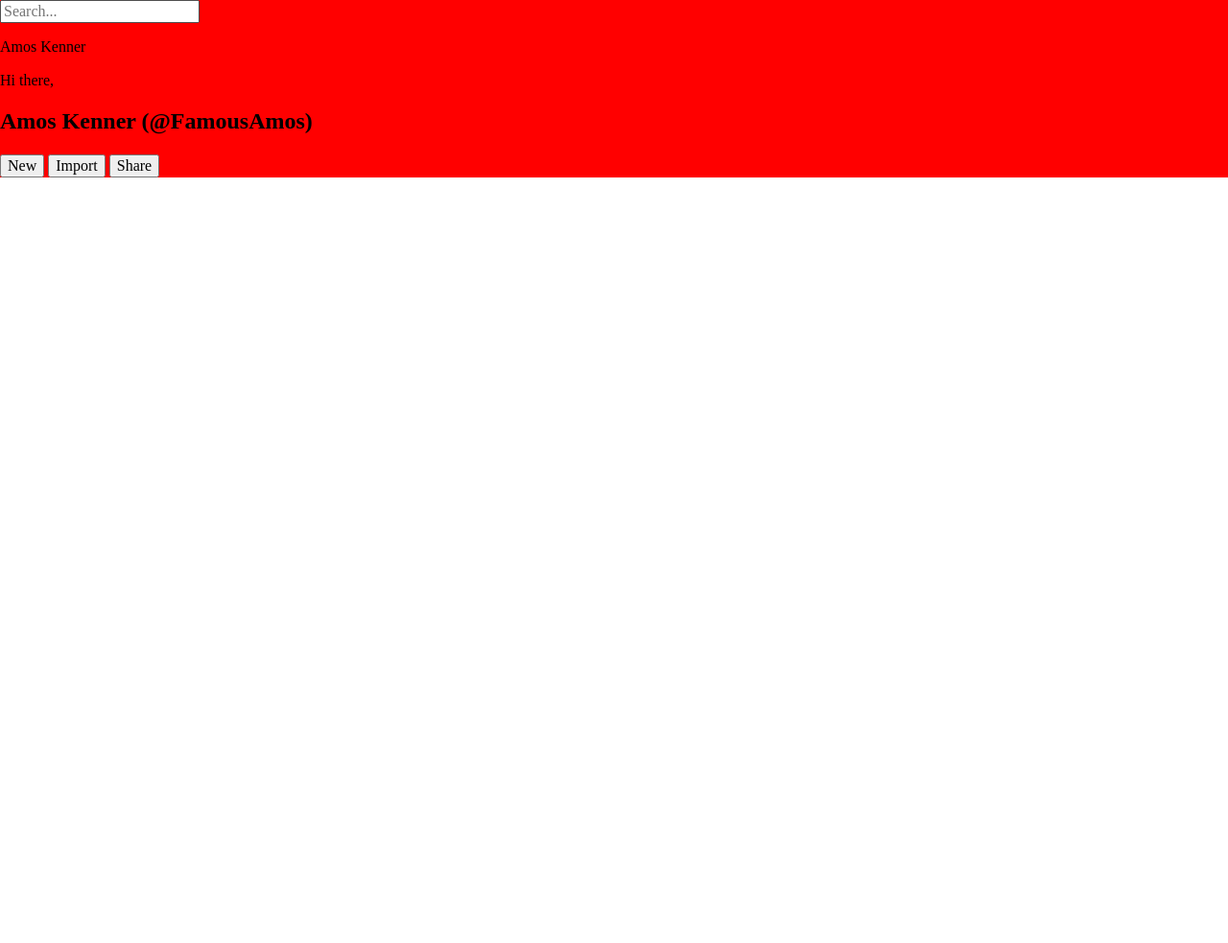
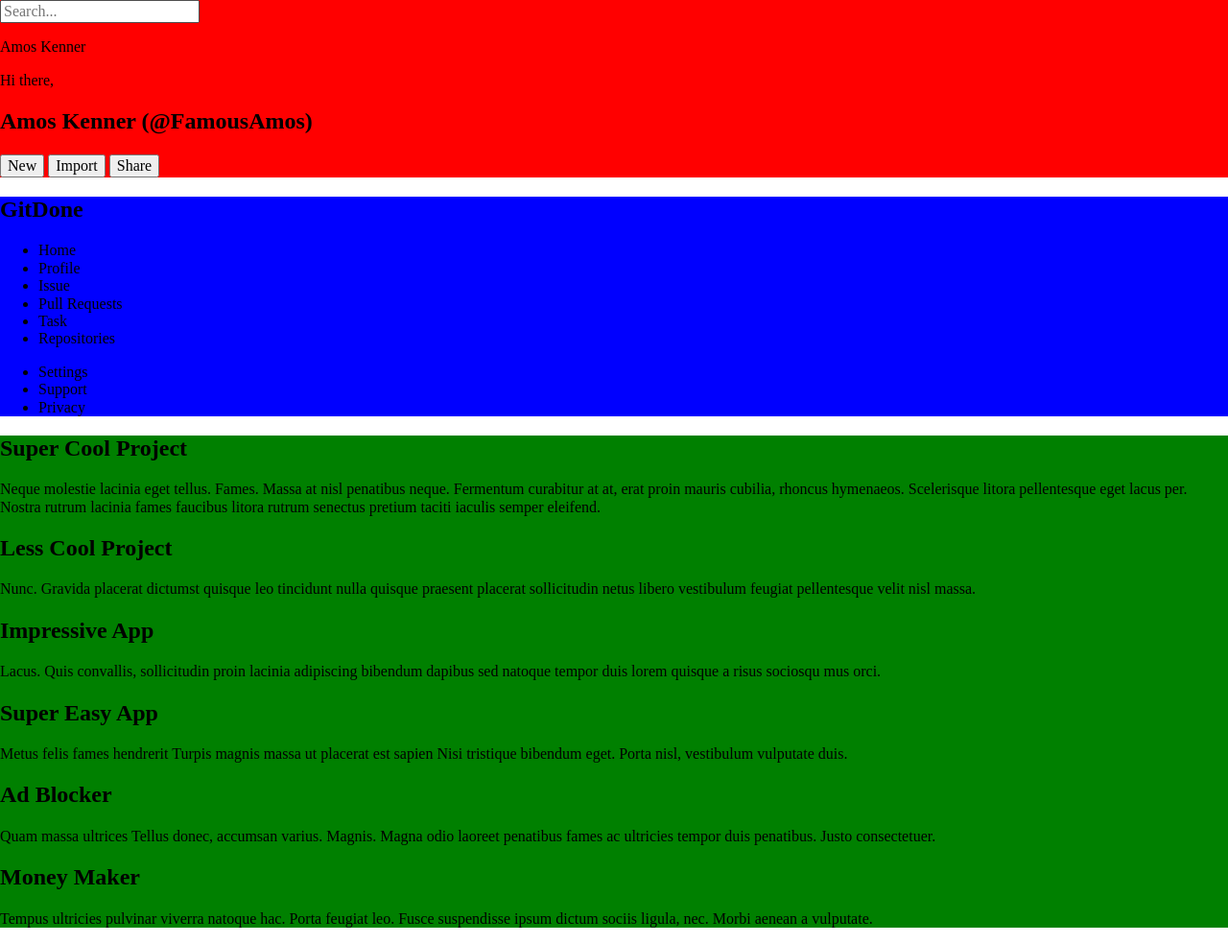
Before and after one commit to FamousAmos/Dashboard, a plain HTML site: page index.html in a window 1280 px wide. Shown: the whole page at 96% size. Before the commit the page ends 800 px from the top, so only its background shows below. Drawn offline with Linux system fonts and the light colour scheme.

Commit message:
Add content for nav and main

```diff
--- a/index.html
+++ b/index.html
@@ -34,9 +34,75 @@
       </div>
     </div>
   </div>
-  <div class=" side-bar"></div>
-  <div class="projects"></div>
-  <div class="annoucements"></div>
+  <div class="nav">
+    <h2>GitDone</h2>
+    <ul>
+      <li>Home</li>
+      <li>Profile</li>
+      <li>Issue</li>
+      <li>Pull Requests</li>
+      <li>Task</li>
+      <li>Repositories</li>
+    </ul>
+    <ul>
+      <li>Settings</li>
+      <li>Support</li>
+      <li>Privacy </li>
+    </ul>
+  </div>
+  <div class="projects">
+    <div class="cards">
+      <h2>Super Cool Project</h2>
+      <p>
+        Neque molestie lacinia eget tellus. Fames. Massa at nisl penatibus neque. Fermentum curabitur at at, erat proin
+        mauris
+        cubilia, rhoncus hymenaeos. Scelerisque litora pellentesque eget lacus per. Nostra rutrum lacinia fames faucibus
+        litora
+        rutrum senectus pretium taciti iaculis semper eleifend.
+      </p>
+    </div>
+    <div class="cards">
+      <h2>Less Cool Project</h2>
+      <p>
+        Nunc. Gravida placerat dictumst quisque leo tincidunt nulla quisque praesent placerat sollicitudin netus libero
+        vestibulum feugiat pellentesque velit nisl massa.
+      </p>
+    </div>
+    <div class="cards">
+      <h2>Impressive App</h2>
+      <p>
+        Lacus. Quis convallis, sollicitudin proin lacinia adipiscing bibendum dapibus sed natoque tempor duis lorem
+        quisque a
+        risus sociosqu mus orci.
+      </p>
+    </div>
+    <div class="cards">
+      <h2>Super Easy App</h2>
+      <p>
+        Metus felis fames hendrerit Turpis magnis massa ut placerat est sapien Nisi tristique bibendum eget. Porta nisl,
+        vestibulum vulputate duis.
+
+      </p>
+    </div>
+    <div class="cards">
+      <h2>Ad Blocker</h2>
+      <p>
+        Quam massa ultrices Tellus donec, accumsan varius. Magnis. Magna odio laoreet penatibus fames ac ultricies
+        tempor duis
+        penatibus. Justo consectetuer.
+      </p>
+    </div>
+    <div class="cards">
+      <h2>Money Maker</h2>
+      <p>
+        Tempus ultricies pulvinar viverra natoque hac. Porta feugiat leo. Fusce suspendisse ipsum dictum sociis ligula,
+        nec.
+        Morbi aenean a vulputate.
+      </p>
+    </div>
+  </div>
+  <div class="sidebar">
+  </div>
   </div>
 </body>
 
--- a/style.css
+++ b/style.css
@@ -2,7 +2,7 @@
   background-color: red;
 }
 
-.sidebar {
+.nav {
   background-color: blue;
 }
 
@@ -10,6 +10,6 @@
   background-color: green;
 }
 
-.announcements {
+.sidebar {
   background-color: gray;
 }
```
